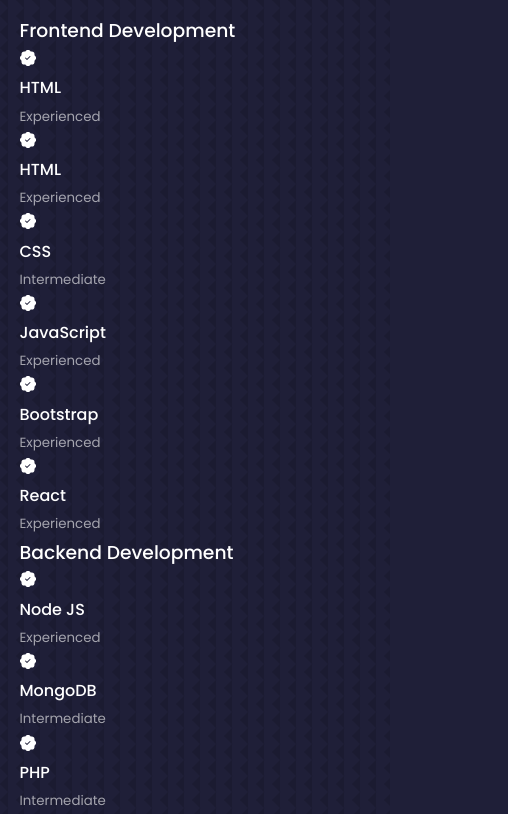
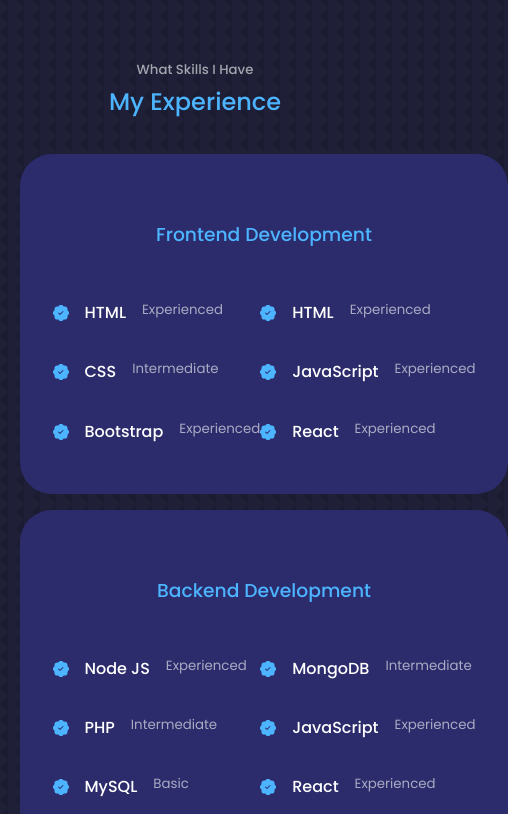
Before and after one commit to BorislavBenderov/react-portfolio, a React (Create React App) app: page / in a window 390 px wide. Shown: the part 1960-2774 px from the top of the page, 508 px wide, since content can reach past the window. Built offline with nearby package versions, Linux system fonts and the light colour scheme.

Commit message:
Make experience component CSS and responsive design

```diff
--- a/src/components/experience/Experience.jsx
+++ b/src/components/experience/Experience.jsx
@@ -13,33 +13,45 @@
           <h3>Frontend Development</h3>
           <div className="experience__content">
             <article className='experience__details'>
-              <BsPatchCheckFill/>
+              <BsPatchCheckFill className='experience__details-icon' />
+              <div>
                 <h4>HTML</h4>
+              </div>
               <small className='text-light'>Experienced</small>
             </article>
             <article className='experience__details'>
-              <BsPatchCheckFill/>
+              <BsPatchCheckFill className='experience__details-icon' />
+              <div>
                 <h4>HTML</h4>
+              </div>
               <small className='text-light'>Experienced</small>
             </article>
             <article className='experience__details'>
-              <BsPatchCheckFill/>
+              <BsPatchCheckFill className='experience__details-icon' />
+              <div>
                 <h4>CSS</h4>
+              </div>
               <small className='text-light'>Intermediate</small>
             </article>
             <article className='experience__details'>
-              <BsPatchCheckFill/>
+              <BsPatchCheckFill className='experience__details-icon' />
+              <div>
                 <h4>JavaScript</h4>
+              </div>
               <small className='text-light'>Experienced</small>
             </article>
             <article className='experience__details'>
-              <BsPatchCheckFill/>
+              <BsPatchCheckFill className='experience__details-icon' />
+              <div>
                 <h4>Bootstrap</h4>
+              </div>
               <small className='text-light'>Experienced</small>
             </article>
             <article className='experience__details'>
-              <BsPatchCheckFill/>
+              <BsPatchCheckFill className='experience__details-icon' />
+              <div>
                 <h4>React</h4>
+              </div>
               <small className='text-light'>Experienced</small>
             </article>
           </div>
@@ -48,33 +60,45 @@
           <h3>Backend Development</h3>
           <div className="experience__content">
             <article className='experience__details'>
-              <BsPatchCheckFill/>
+              <BsPatchCheckFill className='experience__details-icon' />
+              <div>
                 <h4>Node JS</h4>
+              </div>
               <small className='text-light'>Experienced</small>
             </article>
             <article className='experience__details'>
-              <BsPatchCheckFill/>
+              <BsPatchCheckFill className='experience__details-icon' />
+              <div>
                 <h4>MongoDB</h4>
+              </div>
               <small className='text-light'>Intermediate</small>
             </article>
             <article className='experience__details'>
-              <BsPatchCheckFill/>
+              <BsPatchCheckFill className='experience__details-icon' />
+              <div>
                 <h4>PHP</h4>
+              </div>
               <small className='text-light'>Intermediate</small>
             </article>
             <article className='experience__details'>
-              <BsPatchCheckFill/>
+              <BsPatchCheckFill className='experience__details-icon' />
+              <div>
                 <h4>JavaScript</h4>
+              </div>
               <small className='text-light'>Experienced</small>
             </article>
             <article className='experience__details'>
-              <BsPatchCheckFill/>
+              <BsPatchCheckFill className='experience__details-icon' />
+              <div>
                 <h4>MySQL</h4>
+              </div>
               <small className='text-light'>Basic</small>
             </article>
             <article className='experience__details'>
-              <BsPatchCheckFill/>
+              <BsPatchCheckFill className='experience__details-icon' />
+              <div>
                 <h4>React</h4>
+              </div>
               <small className='text-light'>Experienced</small>
             </article>
           </div>
--- a/src/components/experience/experience.css
+++ b/src/components/experience/experience.css
@@ -0,0 +1,72 @@
+.experience__container {
+    display: grid;
+    grid-template-columns: 1fr 1fr;
+    gap: 2rem;
+}
+
+.experience__container > div {
+    background: var(--color-bg-variant);
+    padding: 2.4rem 5rem;
+    border-radius: 2rem;
+    border: 1px solid transparent;
+    transition: var(--transition);
+}
+
+.experience__container > div:hover {
+    background: transparent;
+    border-color: var(--color-primary-variant);
+    cursor: default;
+}
+
+.experience__container > div h3 {
+    text-align: center;
+    margin: 2rem;
+    color: var(--color-primary);
+}
+
+.experience__content {
+    display: grid;
+    grid-template-columns: 1fr 1fr;
+    row-gap: 2rem;
+}
+
+.experience__details {
+    display: flex;
+    gap: 1rem;
+}
+
+.experience__details-icon {
+    margin-top: 6px;
+    color: var(--color-primary);
+}
+
+/* MEDIA QUERIES (MEDIUM DEVICES) */
+
+@media screen and (max-width: 1024px) {
+    .experience__container {
+        grid-template-columns: 1fr;
+    }
+
+    .experience__container > div {
+        width: 80%;
+        padding: 2rem;
+        margin: 0 auto;
+    }
+
+    .experience__content {
+        padding: 1rem;
+    }
+}
+
+/* MEDIA QUERIES (SMALL DEVICES) */
+
+@media screen and (max-width: 600px) {
+    .experience__container {
+        gap: 1rem;
+    }
+
+    .experience__container > div {
+        width: 100%;
+        padding: 2rem 1rem;
+    }
+}
--- a/src/index.css
+++ b/src/index.css
@@ -62,7 +62,6 @@
 
 section {
     margin-top: 8rem;
-    height: 100vh;
 }
 
 section > h2, section > h5 {
```
Lines whose indentation alone changed are shown as unchanged.
